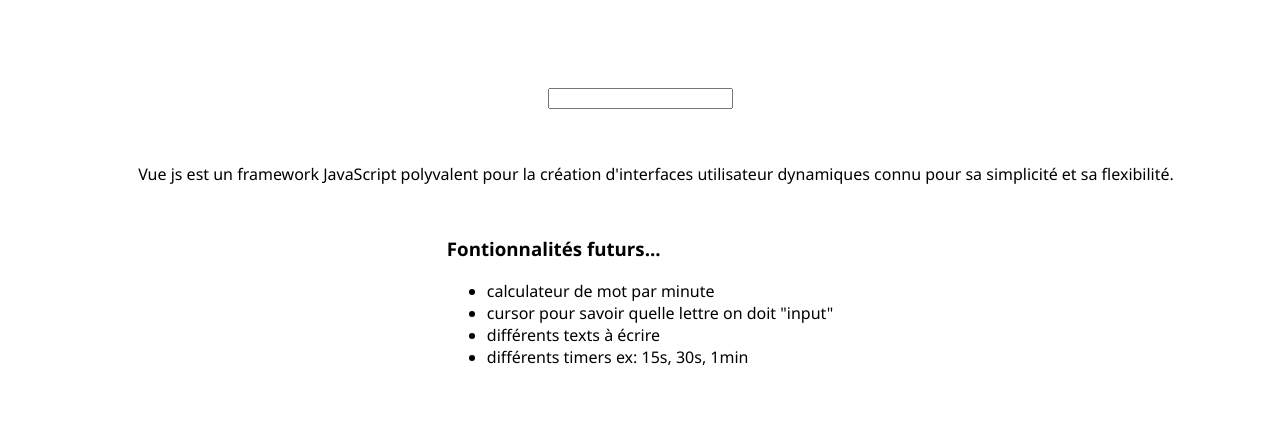
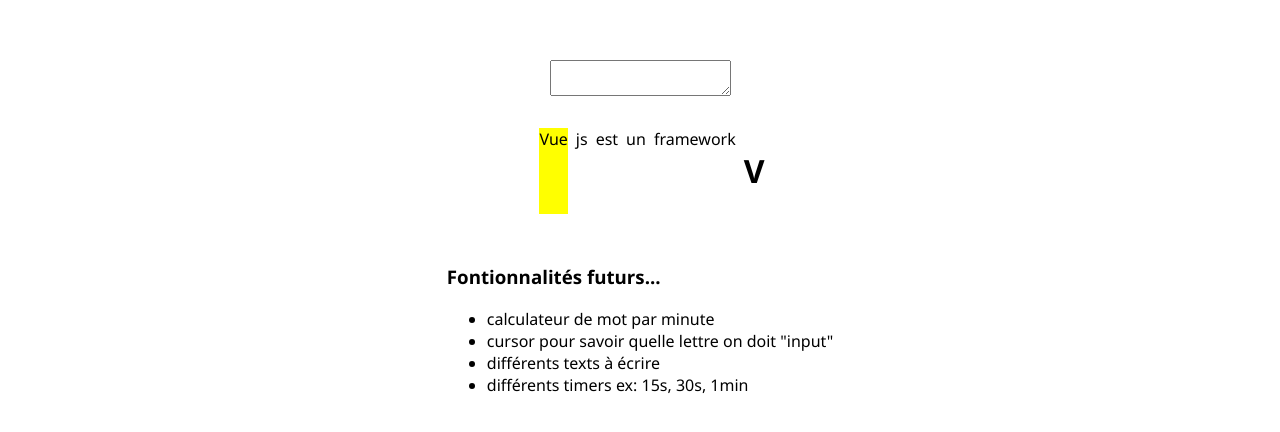
Before and after one commit to OsamaGMM/type-test-app, a Vue app: page / in a window 1280 px wide. Shown: the part 172-604 px from the top of the page. Built offline with nearby package versions, Linux system fonts and the light colour scheme.

Commit message:
amelioration de la structure du input et fix des fonctions

```diff
--- a/src/components/UserInput.vue
+++ b/src/components/UserInput.vue
@@ -1,18 +1,58 @@
 <script setup>
-import { ref, watch } from 'vue';
+import { ref, watch,computed } from 'vue';
 
-const sampleText = `Vue js est un framework JavaScript polyvalent pour la création d'interfaces utilisateur dynamiques connu pour sa simplicité et sa flexibilité.
-`;
-// const splitSampleText = sampleText.split("")
+const sampleText = `Vue js est un framework`;
+const splitSampleText = sampleText.split(" ")
+
+const activeWordIndex = ref(0);
+const activeLettreIndex = ref(0);
+
+const isActive = (index) => {
+  return index === activeWordIndex.value;
+};
+
+const isActiveLetter = (wordIndex, letterIndex) => {
+      return isActive(wordIndex) && letterIndex === activeLettreIndex.value;
+};
+
+const activeWordValue = computed(() => {
+  // console.log("word is split", splitSampleText[activeWordIndex.value].split(""));
+  const word = splitSampleText[activeWordIndex.value]
+  const lettres = word.split("")
+  const activeLettre = lettres[activeLettreIndex.value]
+  return {
+    word,
+    lettres,
+    activeLettre,
+  }
+})
+
+watch(activeWordIndex, () => {
+  const activeWord = activeWordValue.value;
+  console.log("Active Word has changed:", activeWord.word, "Active Letter:", activeWord.activeLettre);
+  console.log("word", activeWordIndex.value);
+  activeLettreIndex.value = 0
+});
+watch(activeLettreIndex, () => {
+ console.log("Active Letter:",activeLettreIndex.value);
+});
+
 
 const userInput = ref('');
 const result = ref('');
-// console.log(splitSampleText);
-
 
 function compareLetters(event) {
+  if (event.data === ' ') {
+    return;
+  }
+
+  console.log(event.data);
+  // Increment activeLettreIndex for other keys
+  activeLettreIndex.value++;
+
   const latestInput = event.target.value.slice(-1);
   const currentIndex = userInput.value.length - 1;
+  // console.log("working " + latestInput);
 
   if (latestInput === sampleText[currentIndex]) {
     result.value = { text: 'Correct!', color: 'green' };
@@ -43,18 +83,28 @@
 <template>
 <div class="user-input-container">
 
-  <input v-model="userInput" @input="compareLetters" id="user-input" type="text">
+  <!-- <input v-model="sampleText" id="user-input" type="text"> -->
 
-  <label for="user-input">
+  <textarea v-model="userInput" @input="compareLetters" @keyup.space="activeWordIndex++" name="" id=""></textarea>
+
     <div class="sample-text">
-      <div class="text-container">
-      <span class="user-input" v-html="formattedUserInput"></span>
+      <div class="text-container" >
+
+      <span v-for="(word, index) in splitSampleText" :key="index" :class="{'pop': isActive(index) }">
+        <span v-if="isActive(index)">
+          <span v-for="(letter, letterIndex) in activeWordValue.lettres" :key="letterIndex" :class="{'active-letter': isActiveLetter(letterIndex) }">
+            {{ letter }}
+          </span>
+        </span>
+        <span v-else>
+          {{ word }}
+        </span>
+      </span>
+
+      <h1>{{ activeWordValue.activeLettre }}</h1>
       <br>
-      <span>{{ sampleText }}</span>
     </div>
     </div>
-   </label>
-
 
    <div>
     <h3>Fontionnalités futurs...</h3>
@@ -73,6 +123,14 @@
 </template>
 
 <style>
+.pop {
+  background-color: yellow;
+}
+
+.active-letter {
+  color: red;
+}
+
 html{
   overflow: hidden;
   font-family:'Segoe UI', Tahoma, Geneva, Verdana, sans-serif;
@@ -91,5 +149,14 @@
   justify-content: center;
 }
 
+.text-container {
+  display: flex;
+  flex-wrap: wrap;
+  gap: 0.5rem;
+}
+
+.user-input {
+  white-space: nowrap; /* Prevents words from wrapping within themselves */
+}
 
 </style>
```
